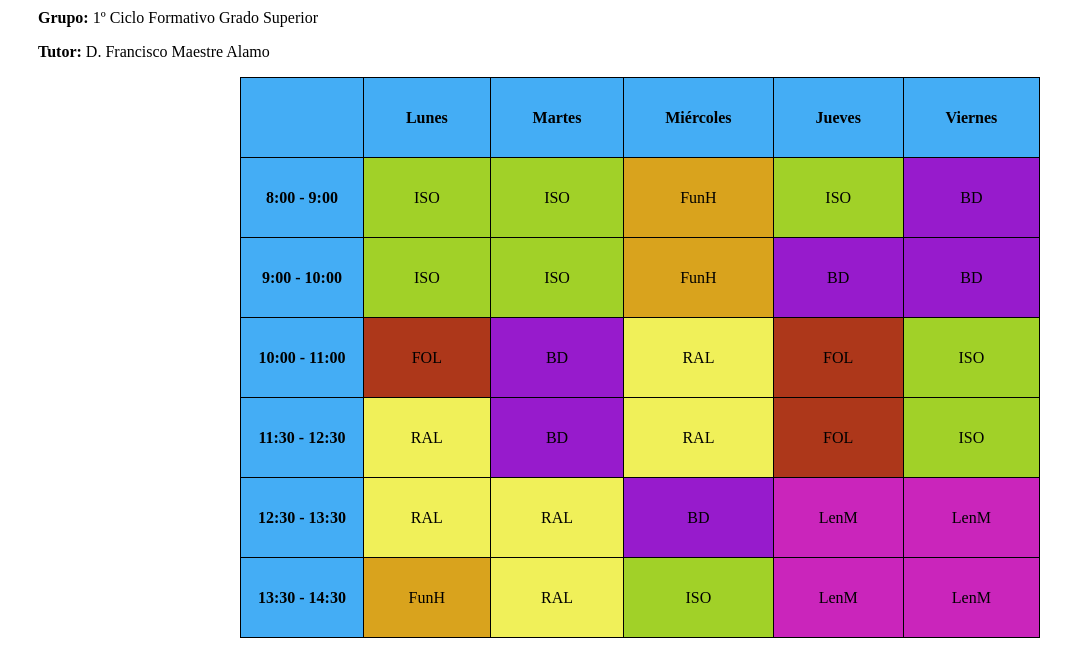
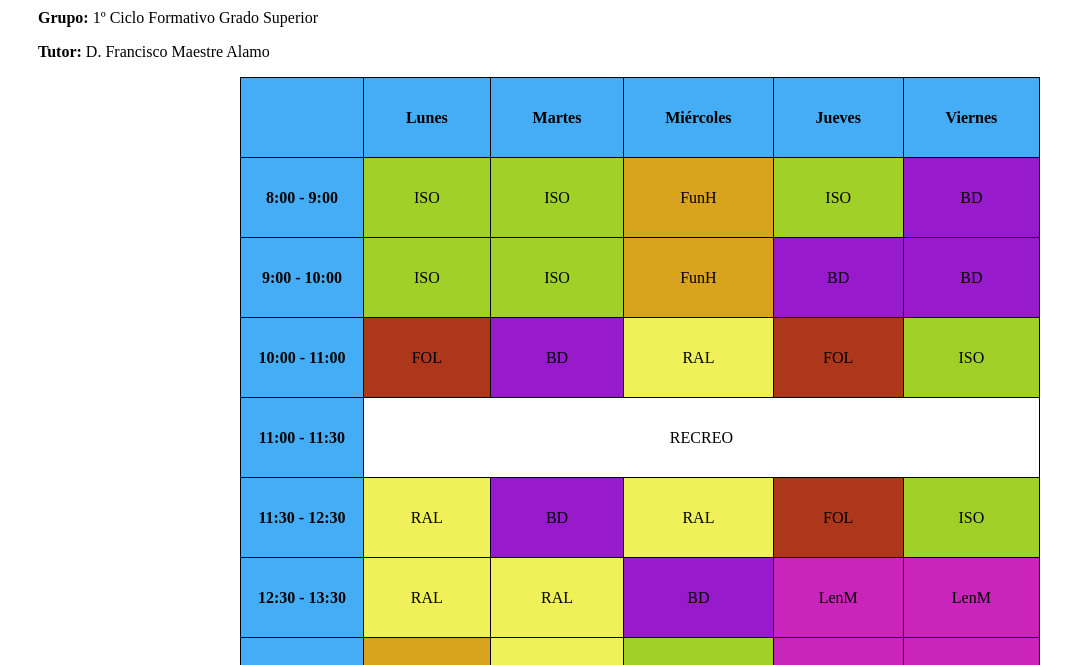
Before and after one commit to Marco-Ibarra-Gomez/LM2324, a plain HTML site: page Tema 2/Horario.html in a window 1280 px wide. Shown: the part 135-800 px from the top of the page, without its empty margins (0-1073 px from the left). Drawn offline with Linux system fonts and the light colour scheme.

Commit message:
Horario 2

```diff
--- a/Tema 2/Horario.html
+++ b/Tema 2/Horario.html
@@ -76,6 +76,10 @@ th, td{
             <td style="background-color: #A1D128 ;">ISO</td>
         </tr>
         <tr>
+            <td style="background-color: #44ADF5;"><b>11:00 - 11:30</b></td>
+            <td colspan="5">RECREO</td>
+        </tr>
+        <tr>
             <td style="background-color: #44ADF5;"><b>11:30 - 12:30</b></td>
             <td style="background-color: #F0F059;">RAL</td>
             <td style="background-color: #971BCC;">BD</td>
```
